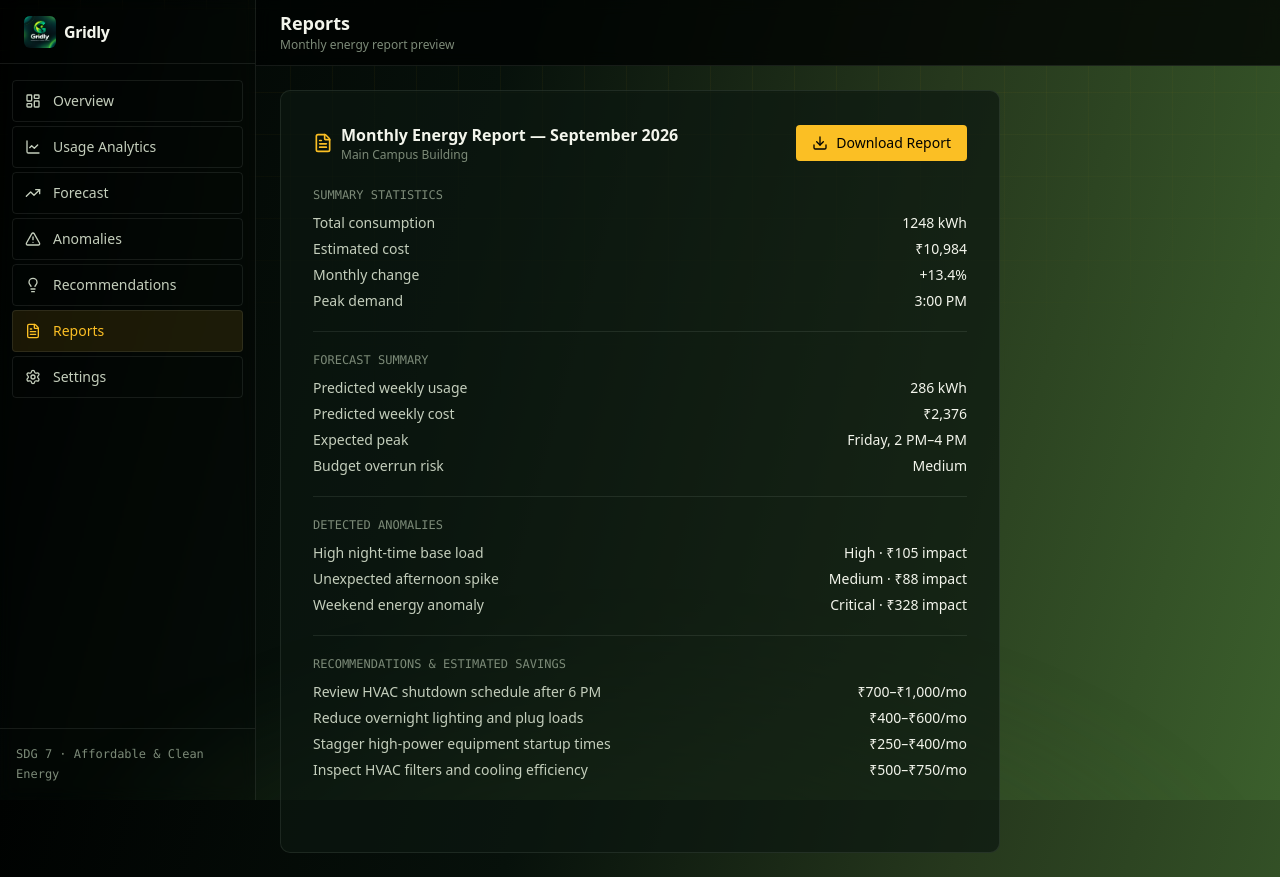
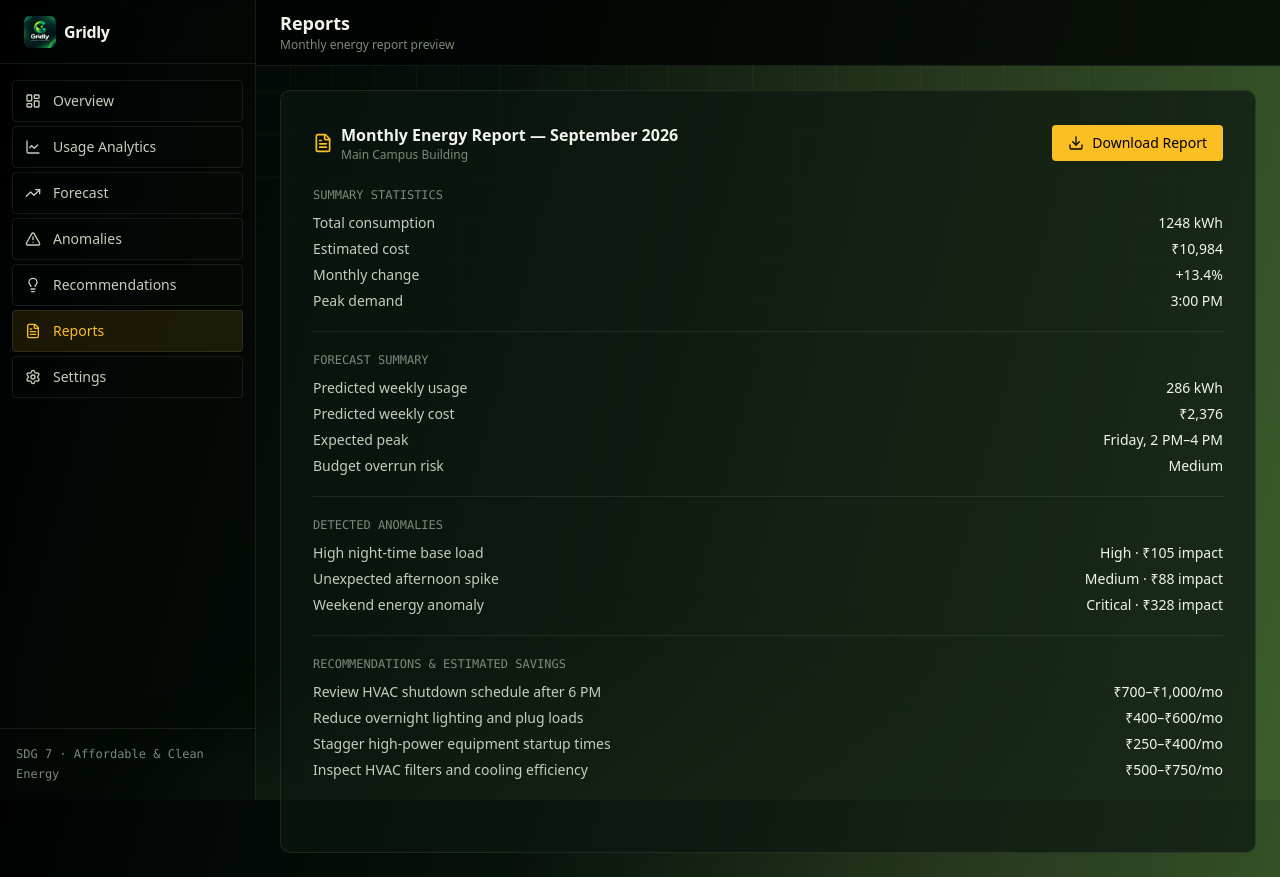
Before and after one commit to Sham914/Gridly, a Next.js app: page /reports in a window 1280 px wide. Built offline with nearby package versions, Linux system fonts and the light colour scheme.

Commit message:
refactor: pages make identical card size

```diff
--- a/app/(app)/reports/page.tsx
+++ b/app/(app)/reports/page.tsx
@@ -17,7 +17,7 @@ export default function ReportsPage() {
     <div>
       <Header title="Reports" subtitle="Monthly energy report preview" showControls={false} />
 
-      <div className="p-4 sm:p-6 space-y-6 max-w-3xl">
+      <div className="p-4 sm:p-6 space-y-6">
         <div className="rounded-card border border-base-border bg-base-surface/70 p-6 sm:p-8">
           <div className="flex items-center justify-between mb-6">
             <div className="flex items-center gap-2">
--- a/app/(app)/settings/page.tsx
+++ b/app/(app)/settings/page.tsx
@@ -5,7 +5,7 @@ export default function SettingsPage() {
   return (
     <div>
       <Header title="Settings" subtitle="Building, units and notification preferences" showControls={false} />
-      <div className="p-4 sm:p-6 max-w-2xl space-y-6">
+      <div className="p-4 sm:p-6 space-y-6">
         <ChartCard title="Building profile">
           <p className="text-sm text-ink-secondary leading-relaxed">
             Building details, occupant counts and tariff rates used across
```
